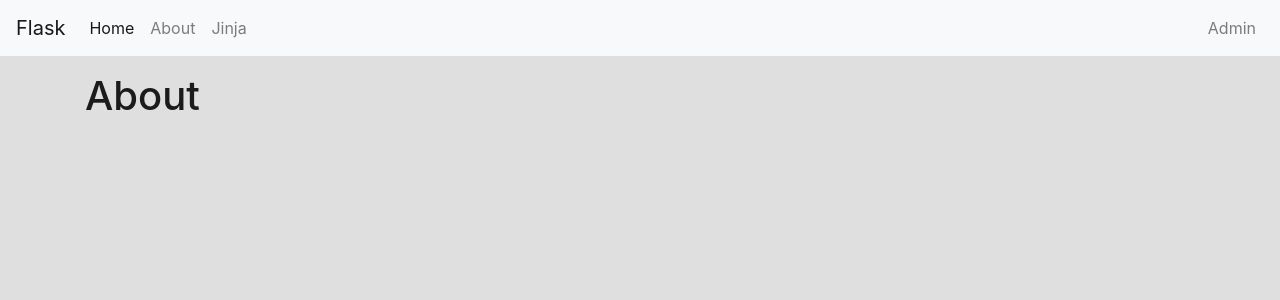
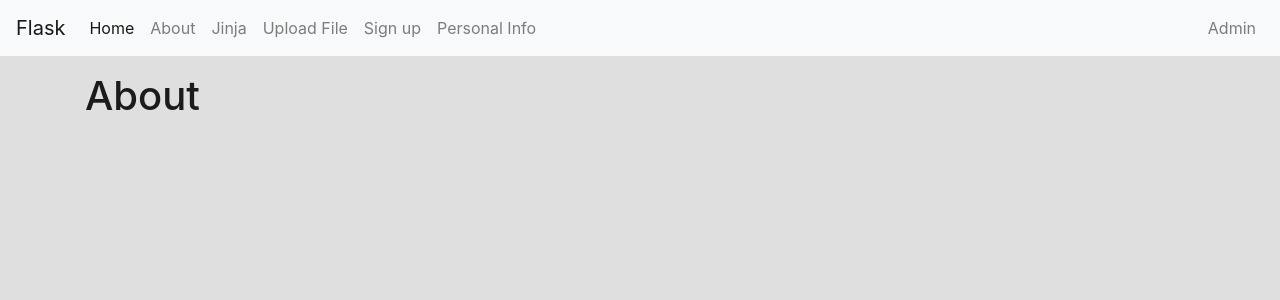
Before and after one commit to hamidkhbl/flask-app-sample, a Flask app: page /about in a window 1280 px wide. Shown: the top 300 px of the page. Run offline with Flask 2, Linux system fonts and the light colour scheme; some libraries are stand-ins or nearby versions.

Commit message:
Update navbar

```diff
--- a/app/templates/public/templates/public_template.html
+++ b/app/templates/public/templates/public_template.html
@@ -35,6 +35,15 @@
         <li class="nav-item">
           <a class="nav-link" href="/jinja">Jinja</a>
         </li>
+        <li class="nav-item">
+          <a class="nav-link" href="/upload-file">Upload File</a>
+        </li>
+        <li class="nav-item">
+          <a class="nav-link" href="/sign-up">Sign up</a>
+        </li>
+        <li class="nav-item">
+          <a class="nav-link" href="/add-personal-info">Personal Info</a>
+        </li>
       </ul>
     </div>
 
```
